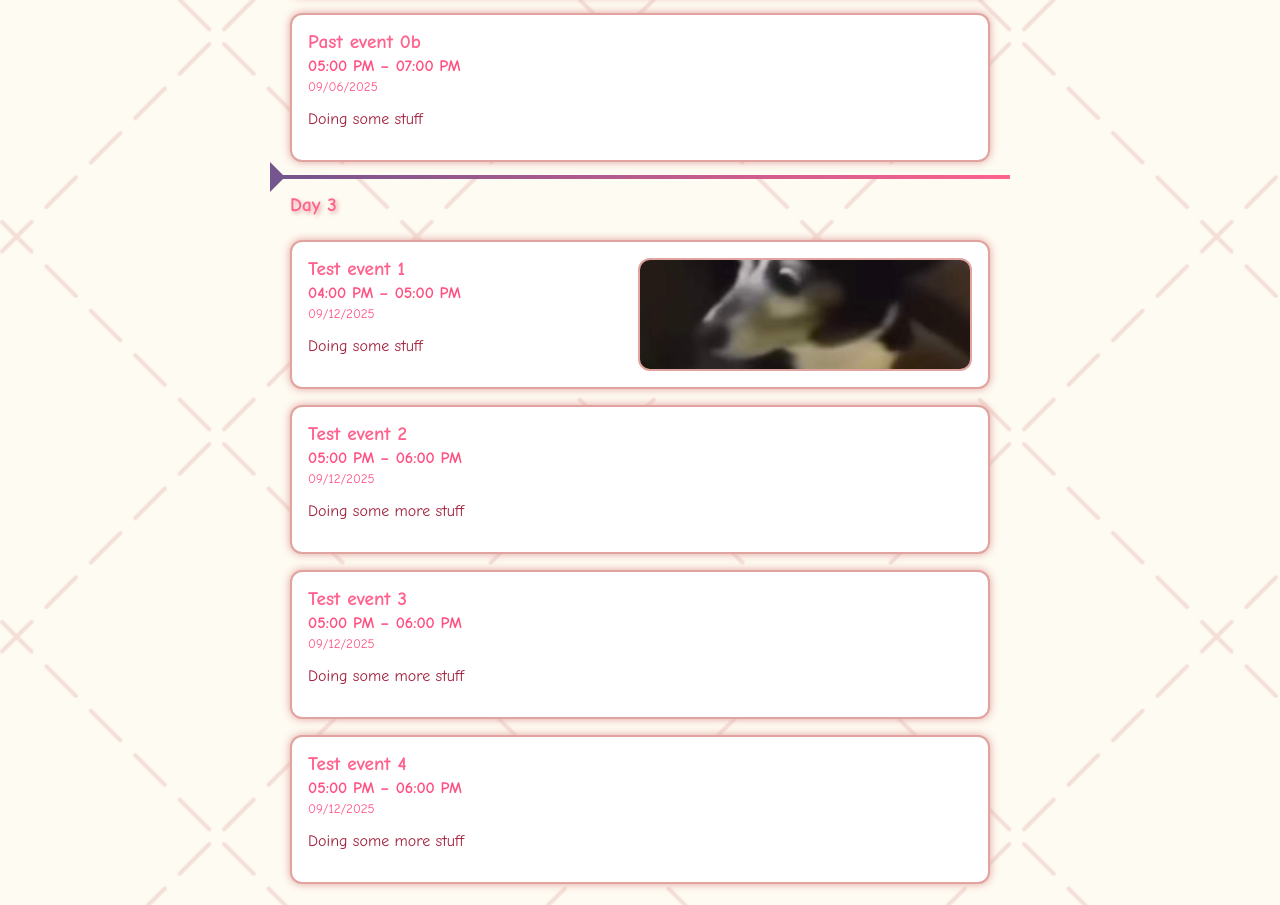
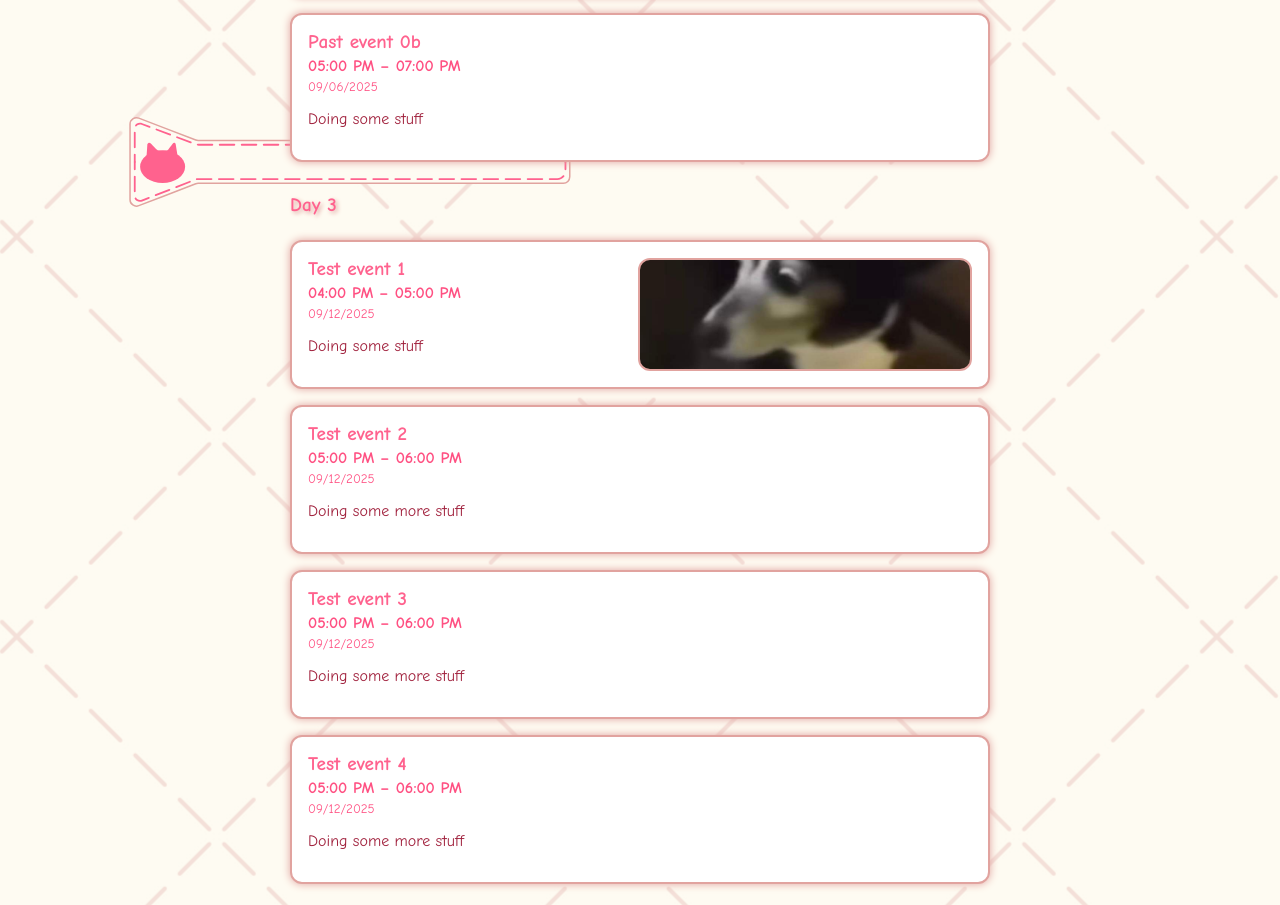
Before and after one commit to AbsoluteStratos/nobber-schedule, an Astro site: page / in a window 1280 px wide. Shown: the part 1380-2285 px from the top of the page. Built offline with nearby package versions, Linux system fonts and the light colour scheme; Astro itself is replaced by a stand-in of ours.

Commit message:
Better marker

```diff
--- a/src/components/Schedule.astro
+++ b/src/components/Schedule.astro
@@ -4,6 +4,8 @@ import EventCard from "./EventCard.astro";
 import data from "../data/schedule.json";
 import DateSeparator from './DateSeparator.astro';
 import moment from "moment-timezone";
+
+import currentMarker from '../assets/marker.svg';
 
 interface Event {
   title: string;
@@ -62,10 +64,7 @@ for (const ev of events) {
       />
     )
   )}
-  <div id="current-time-indicator">
-    <div class="triangle"></div>
-    <div class="line"></div>
-  </div>
+  <div id="current-time-indicator"></div>
 </div>
 
 <script type="module">
@@ -111,13 +110,13 @@ for (const ev of events) {
       if (now >= startTime && now <= endTime) {
         const progress = (now - startTime) / (endTime - startTime);
         const computedStyle = window.getComputedStyle(el);
-        indicatorPos = el.offsetTop - parseFloat(computedStyle.paddingTop) - parseFloat(computedStyle.marginTop) + (el.offsetHeight ) * progress;
+        indicatorPos = el.offsetTop - parseFloat(computedStyle.paddingTop) - parseFloat(computedStyle.marginTop) + (el.offsetHeight ) * progress - indicator.offsetHeight / 2;
         break;
       } else if (now < startTime) {
         // indicatorPos = el.offsetTop;
         break;
       } else {
-        indicatorPos = el.offsetTop + el.offsetHeight;
+        indicatorPos = el.offsetTop + el.offsetHeight - indicator.offsetHeight / 2;
       }
     }
 
@@ -128,7 +127,9 @@ for (const ev of events) {
   setInterval(updateCurrentTimeIndicator, 60000); // update every minute
 </script>
 
-<style>
+<style
+  define:vars={{ marker_url: `url('${currentMarker.src}')`}}
+>
 .schedule-container {
   display: flex;
   flex-direction: column;
@@ -143,26 +144,17 @@ for (const ev of events) {
 
 #current-time-indicator {
   position: absolute;
-  left: 0;
-  width: 100%;
+  left: -10rem;
+  width: 30rem;
+  height: 6rem;
   display: flex;
   align-items: center;
   pointer-events: none;
-}
-
-#current-time-indicator .line {
-  height: 4px;
-  flex: 1;
-  background: linear-gradient(to right, var(--accent-color), var(--text-primary-color));
-}
-
-#current-time-indicator .triangle {
-  width: 0;
-  height: 0;
-  border-top: 15px solid transparent;
-  border-bottom: 15px solid transparent;
-  border-left: 15px solid var(--accent-color);
-  margin-right: -2px;
+  background-image: var(--marker_url);
+  background-size: 100% 100%;
+  background-repeat: no-repeat;
+  z-index: -1;
+  /* box-shadow: 0 0 8px var(--shadow-color); */
 }
 
 #timezone-info{
```
Also changed, not shown: src/assets/marker.svg (added), 2 other files.
